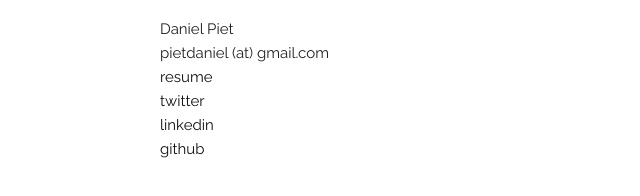
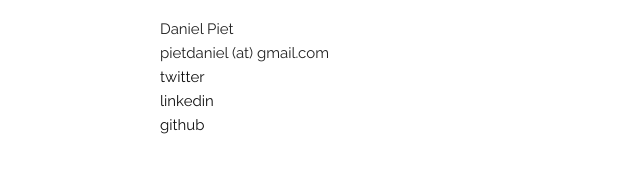
Before and after one commit to pietdaniel/piet.us, a plain HTML site: page contact.html in a window 1280 px wide. Shown: the part 140-336 px from the top of the page, 0-640 px from the left. Drawn offline with nearby package versions, Linux system fonts and the light colour scheme.

Commit message:
Remove outdated resume

```diff
--- a/contact.html
+++ b/contact.html
@@ -20,7 +20,6 @@
         <h4>Contact</h4>
         <div>Daniel Piet</div>
         <div>pietdaniel (at) gmail.com</div>
-        <div><a href="/images/dpiet.pdf">resume</a></div>
         <div><a href="https://twitter.com/pietdaniel">twitter</a></div>
         <div><a href="https://linkedin.com/pub/daniel-piet/82/588/969">linkedin</a></div>
         <div><a href="https://github.com/pietdaniel">github</a></div>
```
Also changed, not shown: 2 other files.
